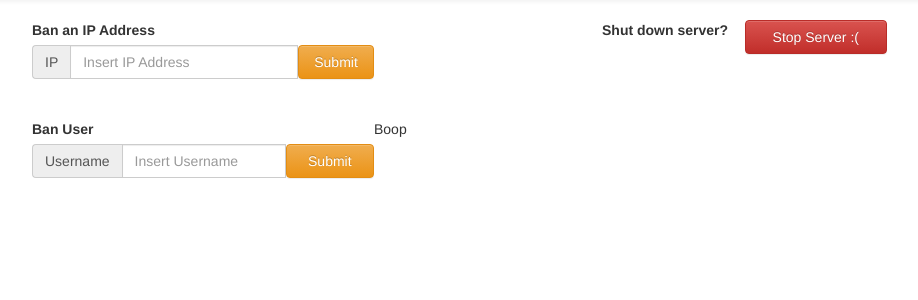
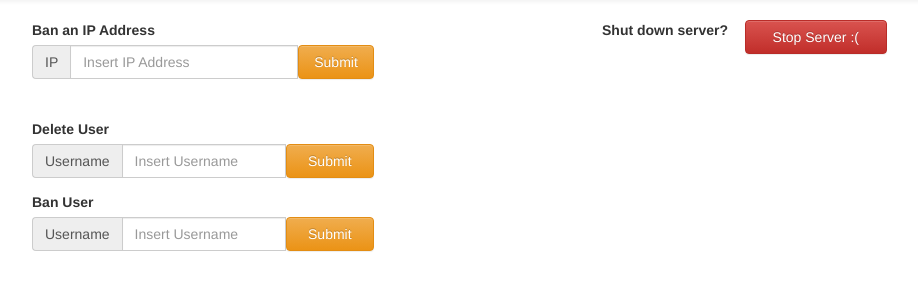
Before and after one commit to aidancrane/ChatBox, a Flask app: page /admin/dashboard in a window 1280 px wide. Shown: the part 51-351 px from the top of the page, without its empty margins (38-956 px from the left). Run offline with Flask 2, Linux system fonts and the light colour scheme; parts of the project's set-up code (start-up, migrations or seed data) failed here and were passed over; some libraries are stand-ins or nearby versions.

Commit message:
Made Alert Boxes more accessible
Instead of static content you can now use Jinja2 and set your own
varaibles, I also made some other stuff weeks ago, theres now a check
for when you sign up.

This project is far from complete, but it will be soon.

```diff
--- a/main.py
+++ b/main.py
@@ -30,14 +30,16 @@ def index():
     if request.method == "POST":
          firstdata = request.form["username"]
          passdata = request.form["password"]
-         if request.form["username"] != "" or request.form["password"] != "":
-              if data.checkLogin(firstdata, passdata) == True:
-                   session['loggedin'] = "Yes"
-                   session['username'] = request.form['username']
-                   return ("Login successful " + firstdata + " " + passdata )
-              else:
+         if firstdata == "" or passdata == "":
+             return render_template('index.html', loginfailed="Login Failed!", loginfailedMessage="You need to supply a username and password to login, this can also be your email.")
+         else:
+             if data.checkLogin(firstdata, passdata) == True:
+                 session['loggedin'] = "Yes"
+                 session['username'] = firstdata
+                 return ("Login successful " + firstdata + " " + passdata )
+             else:
                    #return render_template('index.html')
-                   return ("Login failed " + firstdata + " " + passdata )
+                   return render_template('index.html', loginfailed="Login Failed!", loginfailedMessage="The account you supplied does not exsit, or the password specified was incorrect.")
         #if request.method == 'POST':
         #    session['username'] = request.form['username']
         #    session['password'] = request.form['password']
@@ -54,7 +56,7 @@ def index():
         return render_template('index.html')
 @app.route("/signup", methods=['GET', 'POST'])
 def signup():
-     admin.log("[signup connction from]" + admin.getIP())
+     admin.log("[signup connection from]" + admin.getIP())
      if request.method == 'POST':
 
           session['username'] = request.form['username']
@@ -104,22 +106,33 @@ def admin_dashboard():
      if request.method == "GET":
           return render_template("/admin/dashboard.html")
      if request.method == "POST":
-          if request.form['kill'] == 'Stop Server':
+          if request.form['command'] == 'Stop Server':
                admin.shutdown_server()#waits for the last request to be serverd before shutting down
                admin.log("Shutting Down...")
                admin.log("Server Terminated at " + admin.GetTime())
-               return render_template("/admin/dashboard.html", isShuttingDown=admin.GetTime())
-          if request.form['kill'] == 'Log Out':
+               return render_template("/admin/dashboard.html",  redTitle="Alert!", redBody="System Shutting down at " + admin.GetTime())
+          if request.form['command'] == 'Log Out':
                if session['username'] or session['password']:
                     username = session['username']
                     del session['username']
                     #del session['password']
                     admin.log("Logging out" + username)
 
-               return render_template("/admin/dashboard.html", isLoggingOut=username)
+               return render_template("/admin/dashboard.html", YellowTitle="You have been Logged out", YellowBody="To login, click the home button")
 
-               #os._exit(1)
-               # Do things
+          if request.form['command'] == 'Remove User':
+              username_to_delete = request.form['username_to_delete']
+              if username_to_delete == 'admin':
+                  return render_template("/admin/dashboard.html", redTitle="ERROR:", redBody="You cannot delete the 'admin' account.")
+              else:
+                  return render_template("/admin/dashboard.html", redTitle="ERROR", redBody="Functionality Incomplete")
+          if request.form['command'] == 'Ban User':
+              username_to_ban = request.form['username_to_ban']
+              if username_to_ban == 'admin':
+                  return render_template("/admin/dashboard.html", redTitle="ERROR:", redBody="You cannot ban the 'admin' account.")
+              else:
+                  return render_template("/admin/dashboard.html", redTitle="ERROR", redBody="Functionality Incomplete")
+
      return render_template("/admin/dashboard.html")
 if __name__ == "__main__":
     app.run(host='0.0.0.0', port=port, debug=True)#setting debug to false allows for printing to the console
--- a/templates/admin/dashboard.html
+++ b/templates/admin/dashboard.html
@@ -3,18 +3,18 @@
 
 <body>
     <div class="container">
-        {% if isShuttingDown %}
+        {% if redBody %}
         <div class="container">
             <div class="alert alert-danger alert-dismissible fade in" role="alert">
                 <button type="button" class="close" data-dismiss="alert" aria-label="Close"><span aria-hidden="true">×</span></button>
-                <strong>Server Stopped!</strong> {{isShuttingDown}} To restart the server, you will have to manually restart it from the console...
+                <strong>{{redTitle}}</strong> {{redBody}}
             </div>
         </div>
-        {% endif %} {% if isLoggingOut %}
+        {% endif %} {% if YellowBody %}
         <div class="container">
             <div class="alert alert-warning alert-dismissible fade in" role="alert">
                 <button type="button" class="close" data-dismiss="alert" aria-label="Close"><span aria-hidden="true">×</span></button>
-                <strong>You have been logged out!</strong> To login, click the home button.
+                <strong>{{YellowTitle}}</strong> {{YellowBody}}
             </div>
         </div>
         {% endif %}
@@ -33,17 +33,17 @@
         <div style="float: right; width: 50%">
             <form action="/admin/dashboard" method="post">
                 <p style="float: left; width: 25%"><strong>Shut down server?</strong></p>
-                <button style="float: left; width: 25%" class="btn btn-danger" type="submit" name="kill" value="Stop Server">Stop Server :(</button>
+                <button style="float: left; width: 25%" class="btn btn-danger" type="submit" name="command" value="Stop Server">Stop Server :(</button>
             </form>
         </div>
         <p></p>
         {% if session.username %}
         <BR>&nbsp;
-        <BR>
+          <BR>
         <div style="float: right; width: 50%">
             <form action="/admin/dashboard" method="post">
                 <p style="float: left; width: 25%"><strong>LOG OUT?</strong></p>
-                <button style="float: left; width: 25%" class="btn btn-danger" type="submit" name="kill" value="Log Out">Log out :(</button>
+                <button style="float: left; width: 25%" class="btn btn-danger" type="submit" name="command" value="Log Out">Log out :(</button>
             </form>
         </div>
         {% endif %}
@@ -59,16 +59,31 @@
     <div class="container">
         <div style="float: left; width: 30%">
             <form action="/admin/dashboard" method="post">
-                <label><strong>Ban User</strong></label>
+                <label><strong>Delete User</strong></label>
                 <div class="input-group">
                     <span class="input-group-addon" id="ip">Username</span>
-                    <input style="float: left; width: 65%" class="form-control" type="text" name="username_to_ban" id="username" placeholder="Insert Username">
-                    <button style="float: left; width: 35%" class="btn btn-warning" type="submit" name="Username" value="Username">Submit</button>
+                    <input style="float: left; width: 65%" class="form-control" type="text" name="username_to_delete" id="username_to_delete" placeholder="Insert Username">
+                    <button style="float: left; width: 35%" class="btn btn-warning" type="submit" name="command" value="Remove User">Submit</button>
                 </div>
             </form>
         </div>
         <div style="float: left; width: 50%">
-            <p>Boop</p>
+            <p></p>
+        </div>
+    </div>
+    <div class="container">
+        <div style="float: left; width: 30%">
+            <form action="/admin/dashboard" method="post">
+                <label><strong>Ban User</strong></label>
+                <div class="input-group">
+                    <span class="input-group-addon" id="ip">Username</span>
+                    <input style="float: left; width: 65%" class="form-control" type="text" name="username_to_ban" id="username_to_ban" placeholder="Insert Username">
+                    <button style="float: left; width: 35%" class="btn btn-warning" type="submit" name="command" value="Ban User">Submit</button>
+                </div>
+            </form>
+        </div>
+        <div style="float: left; width: 50%">
+            <p></p>
         </div>
     </div>
     <div class="container">
```
Also changed, not shown: databaseInteract.py (+22 -7 lines), templates/index.html (+10 -0 lines), templates/login.html (+8 -0 lines).
